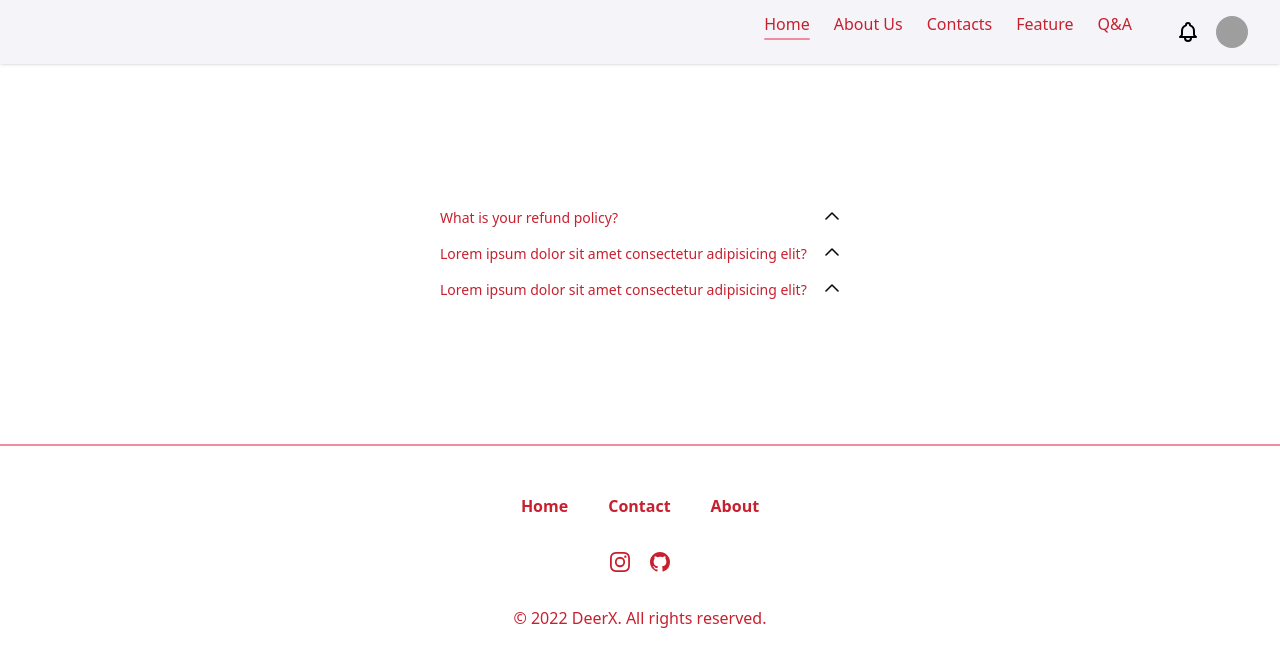
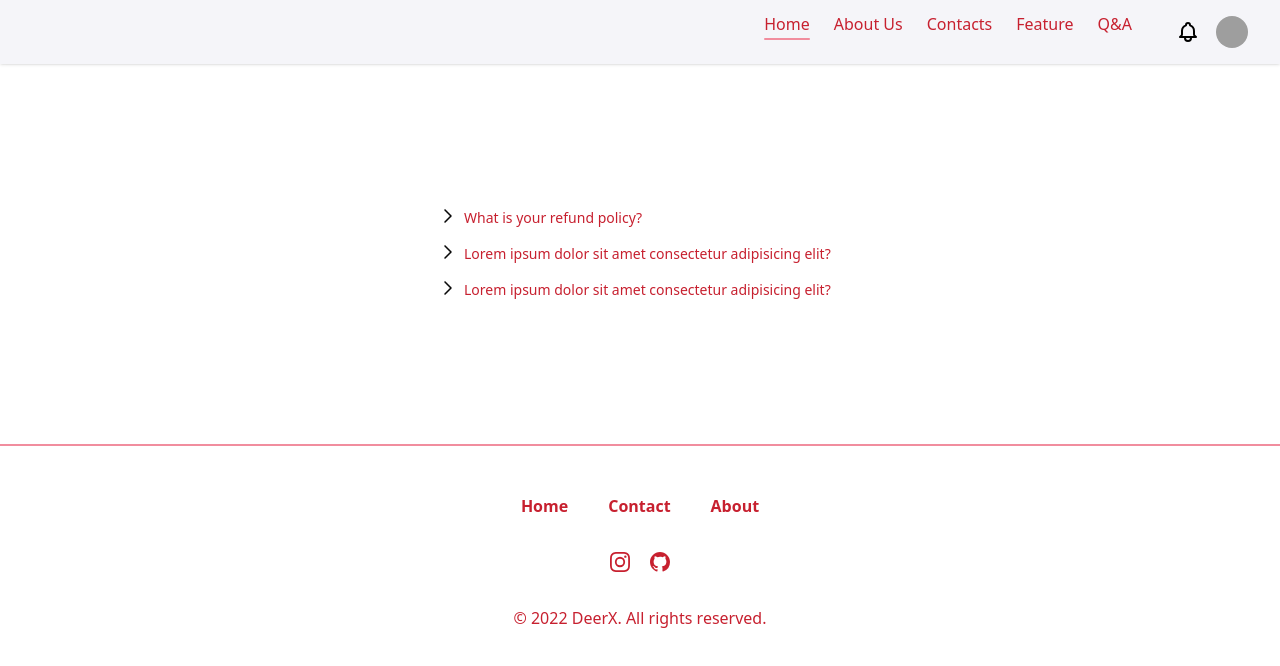
Before and after one commit to DeerX-Denison/web, a Next.js app: page /qa in a window 1280 px wide. Shown: the top 666 px of the page. Built offline with nearby package versions, Linux system fonts and the light colour scheme; grey boxes are pictures that could not be loaded.

Commit message:
fix faq component arrow icon

```diff
--- a/components/Faq.tsx
+++ b/components/Faq.tsx
@@ -1,7 +1,4 @@
 import React, {FC} from 'react'
-import type { NextPage } from 'next'
-import Header from '../components/Header';
-import Footer from '../components/Footer';
 import { Disclosure } from '@headlessui/react'
 import ArrowUpIcon from '../components/icon/ArrowUpIcon';
 
@@ -19,11 +16,13 @@ const Faq:FC<Props> = (props) => {
         <Disclosure>
         {({ open }) => (
             <>
-            <Disclosure.Button className="flex w-full justify-between rounded-lg bg-purple-100 px-4 py-2 text-left text-sm font-medium text-purple-900 hover:bg-purple-200 focus:outline-none focus-visible:ring focus-visible:ring-purple-500 focus-visible:ring-opacity-75">
+            <Disclosure.Button className="flex w-full rounded-lg bg-purple-100 px-4 py-2
+            text-left text-sm font-medium text-purple-900 hover:bg-purple-200 focus:outline-none
+            focus-visible:ring focus-visible:ring-purple-500 focus-visible:ring-opacity-75">
+                <ArrowUpIcon width={16} className={`${open ? "rotate-180 transform" : "rotate-90 transform"} mr-2`}/>
                 <span className="text-denison-red">{props.content.question}</span>
-                <ArrowUpIcon width={16} className={`${open ? "rotate-180 transform" : ""}`}/>
             </Disclosure.Button>
-            <Disclosure.Panel className="px-4 pt-4 pb-2 text-sm text-gray-500 text-pink">
+            <Disclosure.Panel className="pl-10 pt-4 pb-2 text-sm text-gray-500 text-pink">
                 {props.content.answer}
             </Disclosure.Panel>
             </>
```
Also changed, not shown: components/Header.tsx (+1 -12 lines).
